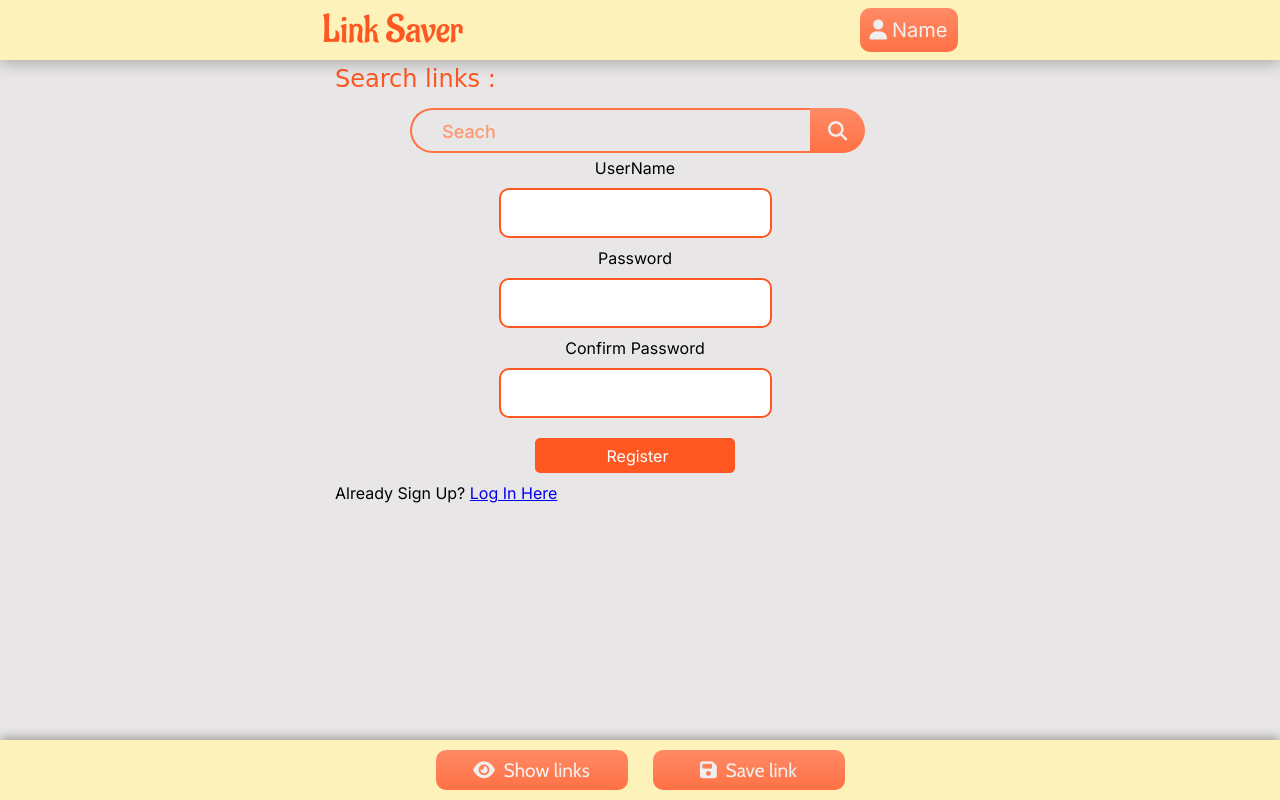
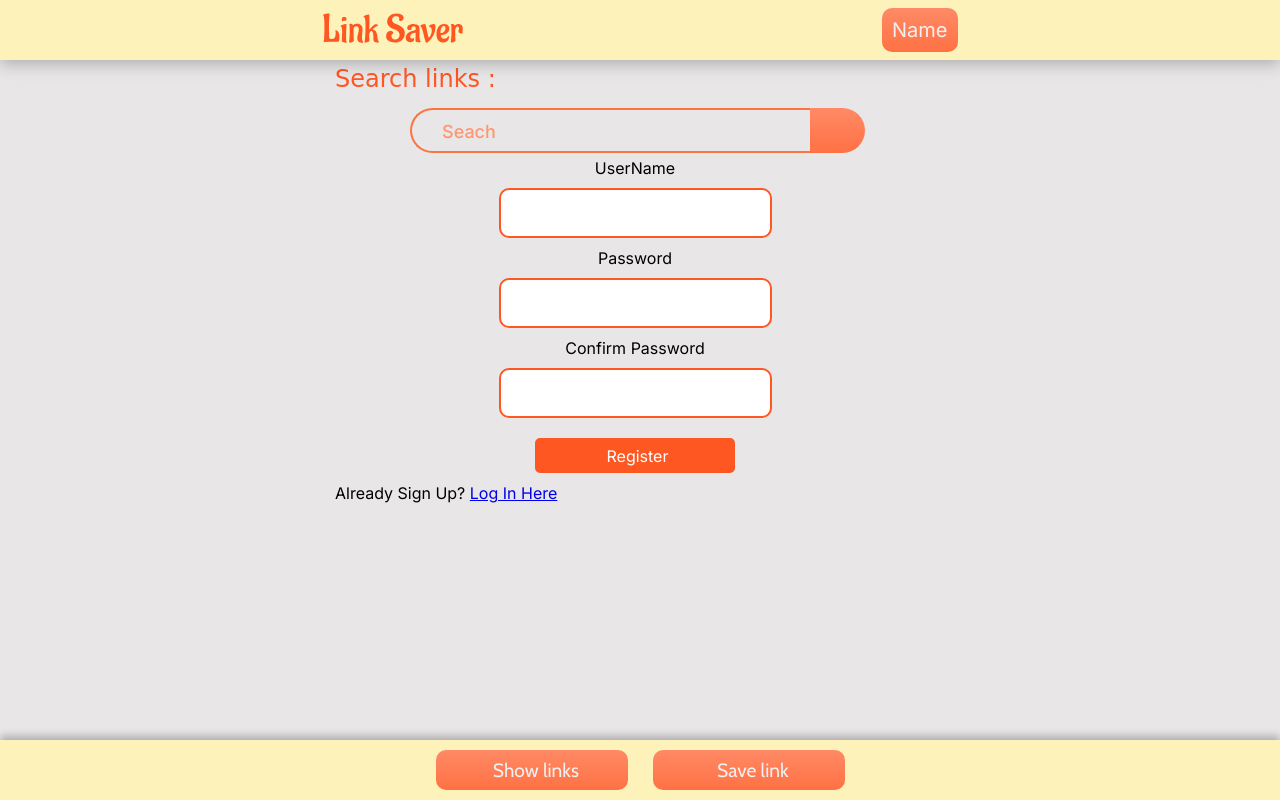
Before and after one commit to Saniyaj21/linksaver, a Django app: page /register/ in a window 1280 px wide. Run offline with Django 4.2, Linux system fonts and the light colour scheme; some web fonts are replaced.

Commit message:
Add files via upload

```diff
--- a/templates/main.html
+++ b/templates/main.html
@@ -18,8 +18,8 @@
     <link rel="stylesheet" href="https://cdnjs.cloudflare.com/ajax/libs/font-awesome/6.2.0/css/all.min.css"
         integrity="sha512-xh6O/CkQoPOWDdYTDqeRdPCVd1SpvCA9XXcUnZS2FmJNp1coAFzvtCN9BmamE+4aHK8yyUHUSCcJHgXloTyT2A=="
         crossorigin="anonymous" referrerpolicy="no-referrer" />
-    <link rel="shortcut icon" href="./style/icon.ico" type="image/x-icon">
-    <link rel="apple-touch-icon" href="./style/icon.png">
+    {% comment %} <link rel="shortcut icon" href="./style/icon.ico" type="image/x-icon">
+    <link rel="apple-touch-icon" href="./style/icon.png"> {% endcomment %}
 </head>
 
 <body>
@@ -28,7 +28,7 @@
     <header class="header">
         <nav>
             <a href="/"><img src="{% static 'style/Link Saver.svg' %}" alt="Logo"></a>
-            <div class="btnProfile"><i class="fa-solid fa-user"></i>Name
+            <div class="btnProfile">Name
                 <ul class="loginout">
                     <a href="#">
                         <li>
@@ -39,11 +39,11 @@
 
                     {% if request.user.is_authenticated %}
                     <a href="{% url 'logout' %}">
-                        <li><i class="fa-solid fa-right-from-bracket"></i>Log Out</li>
+                        <li>Log Out</li>
                     </a>
                     {% else %}
                     <a href="{% url 'login' %}">
-                        <li><i class="fa-solid fa-right-to-bracket"></i>Log In</li>
+                        <li>Log In</li>
                     </a>
                     {%endif %}
                 </ul>
@@ -58,7 +58,7 @@
         <form action=""  method="GET">
             {% csrf_token %}
             <input type="text" name="q" id="SearchLink" placeholder="Seach">
-            <button class="SearchBtn" type="submit"><i class="fa-solid fa-magnifying-glass"></i></button>
+            <button class="SearchBtn" type="submit"></button>
         </form>
         {% for message  in messages %}
         {{message}}
@@ -115,8 +115,8 @@
     <!-- Footer starts  -->
     <footer class="footer">
         <div class="foot">
-            <a href="/" class="btn"><i class="fa-solid fa-eye"></i>&nbsp; Show links</a>
-            <a href="{% url 'createlink' %}" class="btn"><i class="fa-solid fa-floppy-disk"></i>&nbsp; Save link</a>
+            <a href="/" class="btn">&nbsp; Show links</a>
+            <a href="{% url 'createlink' %}" class="btn">&nbsp; Save link</a>
         </div>
     </footer>
     <!-- Footer ends -->
```
Also changed, not shown: linkapp/templates/linkapp/home.html (+6 -6 lines).
